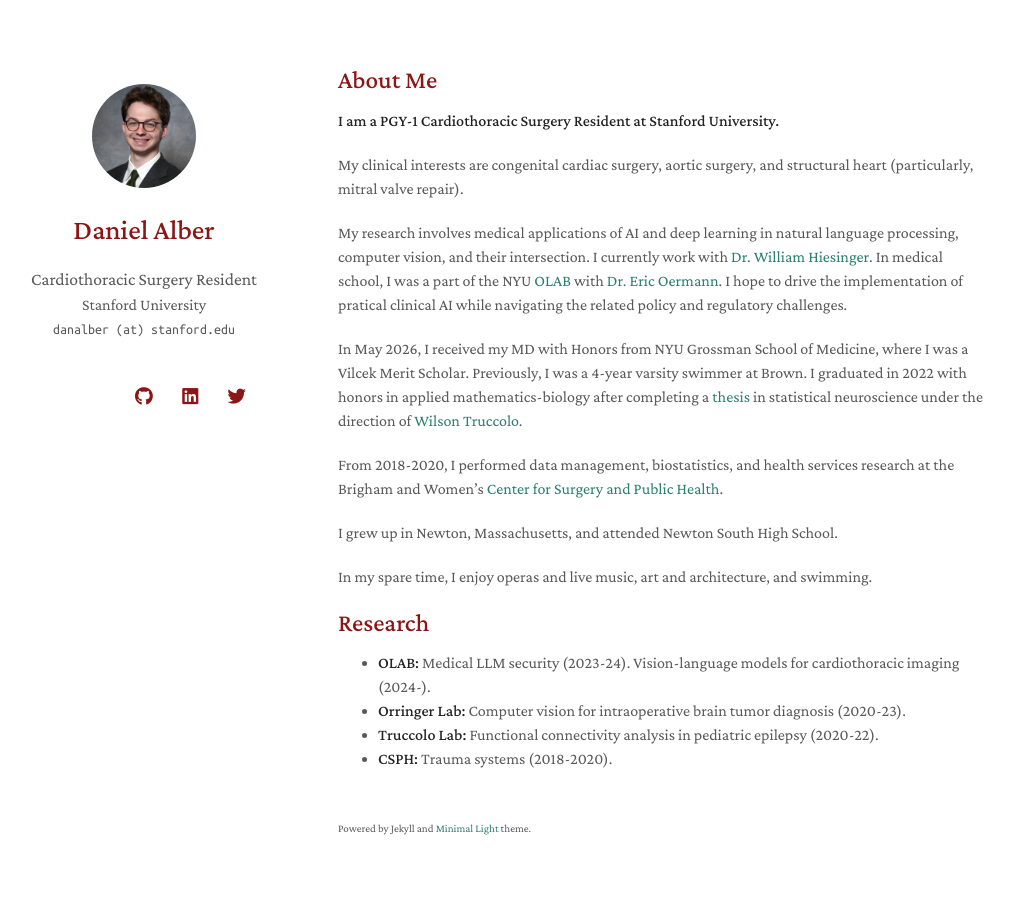
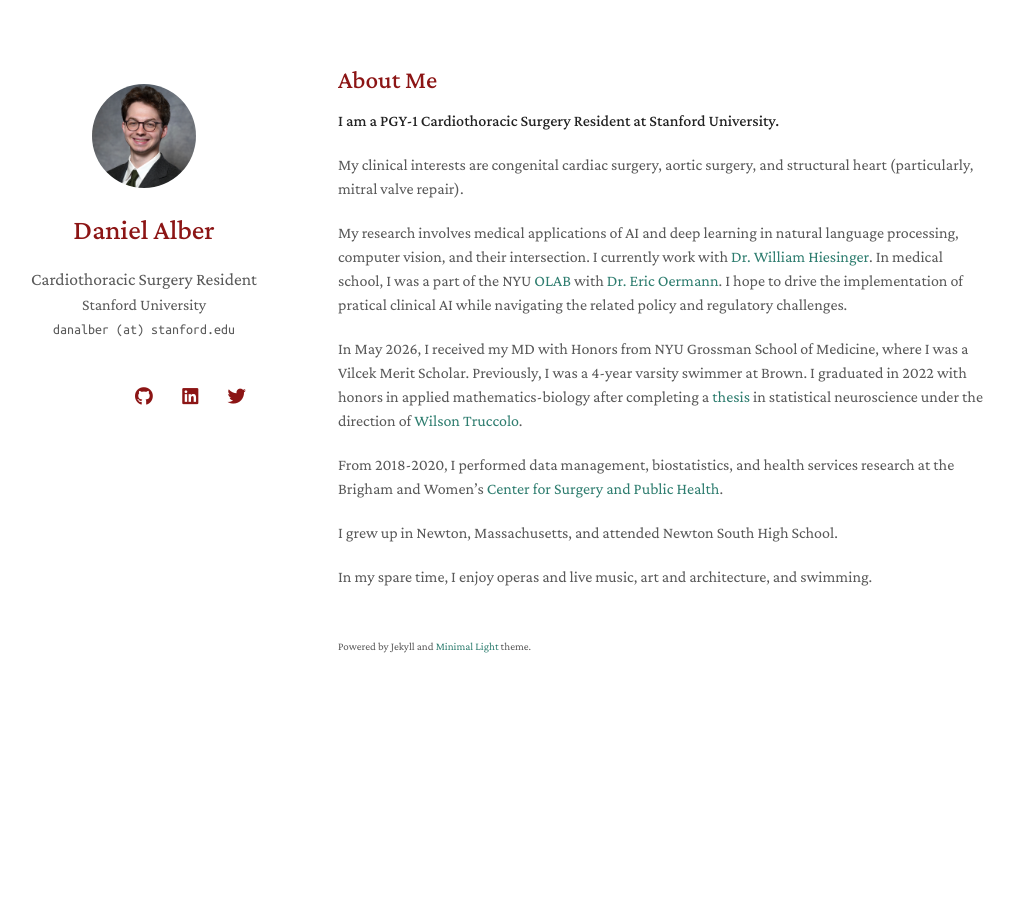
Before and after one commit to danalber/danalber.github.io, a Jekyll site: the page built from index.md, in a window 1280 px wide. Shown: the whole page, without its empty margins (132-1146 px from the left). Built offline with Jekyll 4.4.1, drawn with Linux system fonts in a browser that asks for light colours; nearby versions of some CDN libraries; a style sheet for code colours, icons or effects is not loaded; our own code applies the rules of GitHub Pages for plain Markdown files.

Commit message:
Remove Research section from index.md
Removed the Research section and its content from index.md.

```diff
--- a/index.md
+++ b/index.md
@@ -17,10 +17,3 @@ From 2018-2020, I performed data management, biostatistics, and health services
 I grew up in Newton, Massachusetts, and attended Newton South High School.
 
 In my spare time, I enjoy operas and live music, art and architecture, and swimming.
-
-## Research
-
-- **OLAB:** Medical LLM security (2023-24). Vision-language models for cardiothoracic imaging (2024-).
-- **Orringer Lab:** Computer vision for intraoperative brain tumor diagnosis (2020-23).
-- **Truccolo Lab:** Functional connectivity analysis in pediatric epilepsy (2020-22).
-- **CSPH:** Trauma systems (2018-2020).
```
